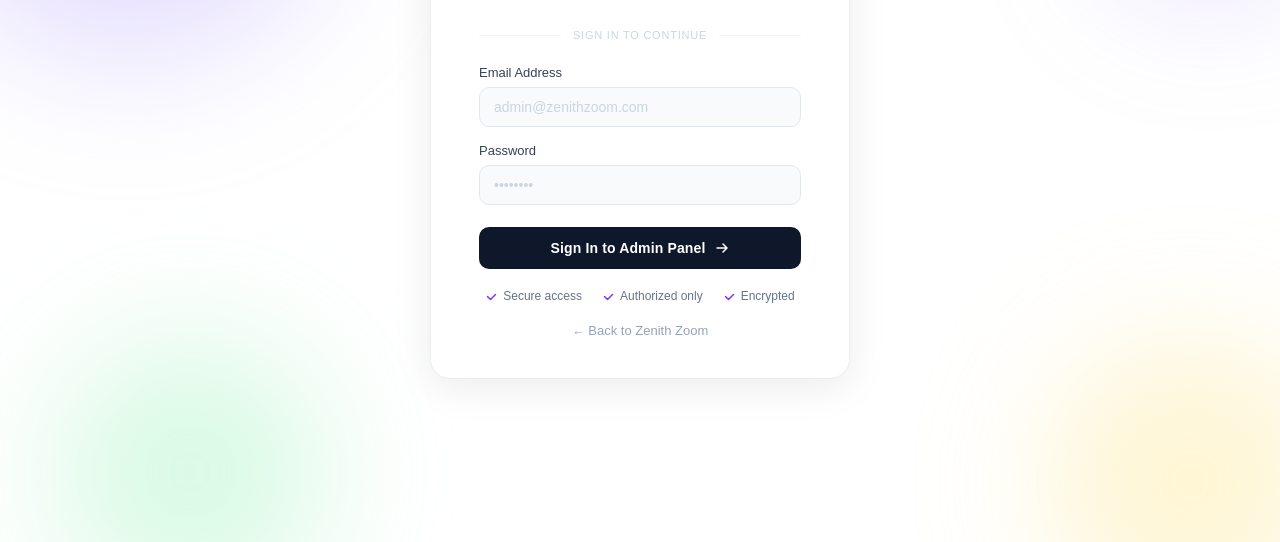
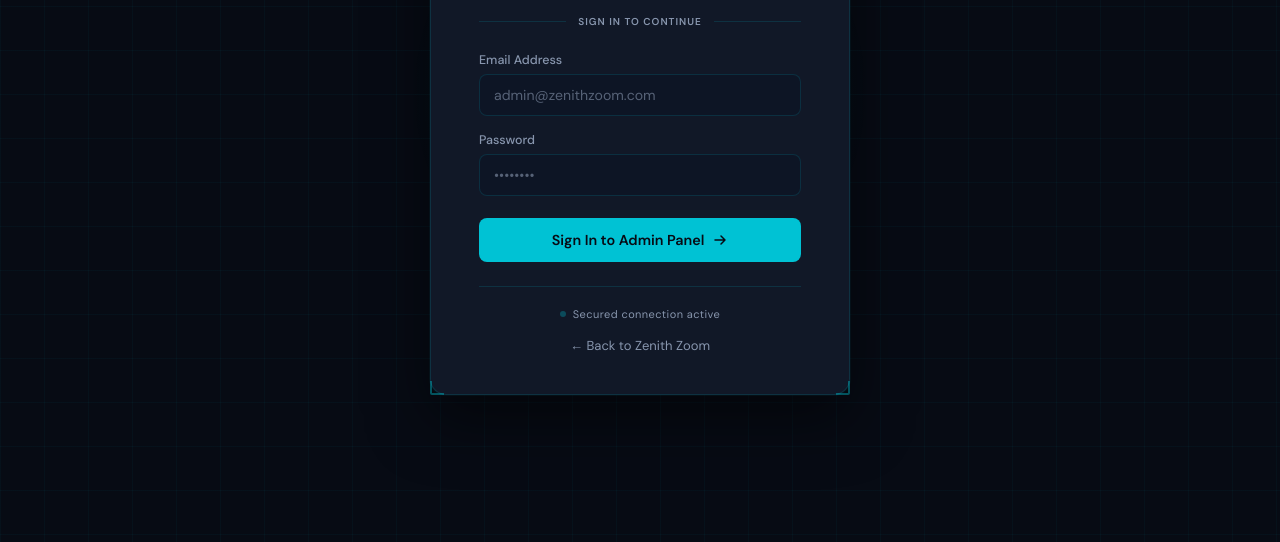
Before and after one commit to mugambikreatives-lgtm/ZZ-FINAL-OF-FINAL, a website: page views/admin-login.html in a window 1280 px wide. Shown: the part 258-800 px from the top of the page. Drawn offline with Linux system fonts and the light colour scheme; a web font is replaced by a local one.

Commit message:
Redesign admin login to match dashboard dark theme (Syne+DM Sans, teal, navy)

```diff
--- a/views/admin-login.html
+++ b/views/admin-login.html
@@ -3,21 +3,31 @@
 <head>
   <meta charset="UTF-8" />
   <meta name="viewport" content="width=device-width, initial-scale=1.0"/>
-  <title>Admin Login — ZenithZoom</title>
-  <link rel="preconnect" href="https://fonts.googleapis.com">
-  <link rel="preconnect" href="https://fonts.gstatic.com" crossorigin>
-  <link href="https://fonts.googleapis.com/css2?family=Google+Sans:wght@400;500;700&family=Google+Sans+Display:wght@400;700&display=swap" rel="stylesheet"/>
+  <title>Admin Login — Zenith Zoom</title>
+  <link href="https://fonts.googleapis.com/css2?family=Syne:wght@700;800&family=DM+Sans:wght@400;500;600&display=swap" rel="stylesheet"/>
   <style>
     *, *::before, *::after { box-sizing: border-box; margin: 0; padding: 0; }
 
     :root {
-      --font-display: 'Google Sans Display', 'Google Sans', sans-serif;
-      --font-body: 'Google Sans', sans-serif;
+      --teal: #00C2D4;
+      --teal-dark: #009BAB;
+      --teal-glow: rgba(0,194,212,0.12);
+      --teal-border: rgba(0,194,212,0.15);
+      --dark:  #070B14;
+      --dark2: #0D1525;
+      --dark3: #141E32;
+      --card:  #111827;
+      --text:  #E8EDF5;
+      --muted: #8896AE;
+      --error: #EF4444;
+      --font-display: 'Syne', sans-serif;
+      --font-body: 'DM Sans', sans-serif;
+      --radius: 10px;
     }
 
     body {
       min-height: 100vh;
-      background: #ffffff;
+      background: var(--dark);
       display: flex;
       align-items: center;
       justify-content: center;
@@ -26,47 +36,76 @@
       overflow: hidden;
     }
 
-    .blob {
+    /* Background grid lines */
+    body::before {
+      content: '';
       position: fixed;
-      border-radius: 50%;
-      filter: blur(70px);
+      inset: 0;
+      background-image:
+        linear-gradient(rgba(0,194,212,0.04) 1px, transparent 1px),
+        linear-gradient(90deg, rgba(0,194,212,0.04) 1px, transparent 1px);
+      background-size: 44px 44px;
       pointer-events: none;
       z-index: 0;
     }
-    .blob-purple  { width: 420px; height: 420px; background: #c4b5fd; opacity: 0.45; top: -100px; left: -80px; }
-    .blob-green   { width: 260px; height: 260px; background: #86efac; opacity: 0.35; bottom: -60px; left: 60px; }
-    .blob-yellow  { width: 280px; height: 280px; background: #fde68a; opacity: 0.4;  bottom: -80px; right: -50px; }
-    .blob-purple2 { width: 220px; height: 220px; background: #a78bfa; opacity: 0.25; top: 40px; right: -40px; }
+
+    /* Teal glow orb */
+    body::after {
+      content: '';
+      position: fixed;
+      width: 500px; height: 500px;
+      background: radial-gradient(circle, rgba(0,194,212,0.1) 0%, transparent 65%);
+      top: 50%; left: 50%;
+      transform: translate(-50%, -60%);
+      pointer-events: none;
+      z-index: 0;
+    }
 
     .card {
       position: relative;
       z-index: 1;
-      background: rgba(255,255,255,0.88);
-      backdrop-filter: blur(16px);
-      -webkit-backdrop-filter: blur(16px);
-      border: 1px solid rgba(0,0,0,0.07);
-      border-radius: 20px;
+      background: var(--card);
+      border: 1px solid var(--teal-border);
+      border-radius: 16px;
       padding: 44px 48px 40px;
       width: 420px;
-      box-shadow: 0 8px 40px rgba(0,0,0,0.08);
+      box-shadow: 0 0 0 1px rgba(0,194,212,0.05), 0 24px 60px rgba(0,0,0,0.5);
     }
 
-    .logo-wordmark {
+    /* Teal top accent line */
+    .card::before {
+      content: '';
+      position: absolute;
+      top: 0; left: 0; right: 0;
+      height: 2px;
+      background: linear-gradient(90deg, var(--teal), transparent);
+      border-radius: 16px 16px 0 0;
+    }
+
+    /* Corner brackets */
+    .corner { position: absolute; width: 14px; height: 14px; border-color: rgba(0,194,212,0.4); border-style: solid; }
+    .corner.tl { top: -1px; left: -1px; border-width: 2px 0 0 2px; border-radius: 2px 0 0 0; }
+    .corner.tr { top: -1px; right: -1px; border-width: 2px 2px 0 0; border-radius: 0 2px 0 0; }
+    .corner.bl { bottom: -1px; left: -1px; border-width: 0 0 2px 2px; border-radius: 0 0 0 2px; }
+    .corner.br { bottom: -1px; right: -1px; border-width: 0 2px 2px 0; border-radius: 0 0 2px 0; }
+
+    .logo {
+      text-align: center;
       font-family: var(--font-display);
       font-size: 22px;
-      font-weight: 700;
-      color: #0f172a;
+      font-weight: 800;
+      color: var(--text);
       letter-spacing: -0.3px;
-      text-align: center;
       margin-bottom: 6px;
     }
-    .logo-wordmark span { color: #7c3aed; }
+    .logo span { color: var(--teal); }
 
     .subtitle {
       text-align: center;
-      font-size: 13px;
-      color: #94a3b8;
+      font-size: 12.5px;
+      color: var(--muted);
       margin-bottom: 32px;
+      letter-spacing: 0.01em;
     }
 
     .divider {
@@ -75,56 +114,56 @@
       gap: 12px;
       margin-bottom: 24px;
     }
-    .divider-line { flex: 1; height: 1px; background: #f1f5f9; }
+    .divider-line { flex: 1; height: 1px; background: var(--teal-border); }
     .divider-label {
-      font-size: 11px;
-      color: #cbd5e1;
-      font-weight: 500;
-      letter-spacing: 0.07em;
+      font-size: 10px;
+      color: var(--muted);
+      font-weight: 600;
+      letter-spacing: 0.1em;
       text-transform: uppercase;
       white-space: nowrap;
+      font-family: var(--font-body);
     }
 
     .field { margin-bottom: 16px; }
 
     label {
       display: block;
-      font-size: 13px;
+      font-size: 0.78rem;
       font-weight: 500;
-      color: #374151;
-      margin-bottom: 7px;
+      color: var(--muted);
+      margin-bottom: 6px;
     }
 
     input[type="email"],
     input[type="password"] {
       width: 100%;
-      background: #f8fafc;
-      border: 1.5px solid #e2e8f0;
-      border-radius: 10px;
-      color: #1e293b;
+      background: var(--dark2);
+      border: 1px solid var(--teal-border);
+      border-radius: 8px;
+      color: var(--text);
       font-family: var(--font-body);
-      font-size: 14px;
+      font-size: 0.88rem;
       padding: 11px 14px;
       outline: none;
-      transition: border-color 0.15s, box-shadow 0.15s;
+      transition: border-color 0.2s, box-shadow 0.2s;
     }
     input:focus {
-      border-color: #7c3aed;
-      box-shadow: 0 0 0 3px rgba(124,58,237,0.1);
-      background: #fff;
+      border-color: var(--teal);
+      box-shadow: 0 0 0 3px rgba(0,194,212,0.1);
     }
-    input::placeholder { color: #cbd5e1; }
+    input::placeholder { color: var(--muted); opacity: 0.6; }
 
     .error-msg {
       display: none;
-      background: #fef2f2;
-      border: 1px solid #fecaca;
-      color: #dc2626;
+      background: rgba(239,68,68,0.08);
+      border: 1px solid rgba(239,68,68,0.2);
+      color: #FCA5A5;
       font-size: 13px;
       border-radius: 8px;
       padding: 10px 14px;
-      margin-top: 4px;
       margin-bottom: 4px;
+      font-family: var(--font-body);
     }
     .error-msg.show { display: block; }
 
@@ -132,71 +171,82 @@
       width: 100%;
       margin-top: 22px;
       padding: 13px;
-      background: #0f172a;
+      background: var(--teal);
       border: none;
-      border-radius: 10px;
-      color: #fff;
+      border-radius: 8px;
+      color: var(--dark);
       font-family: var(--font-body);
-      font-size: 14px;
+      font-size: 0.9rem;
       font-weight: 600;
       cursor: pointer;
       display: flex;
       align-items: center;
       justify-content: center;
       gap: 8px;
-      transition: background 0.15s, transform 0.1s;
-      letter-spacing: 0.01em;
+      transition: background 0.2s, transform 0.1s, box-shadow 0.2s;
     }
-    .btn:hover:not(:disabled) { background: #1e293b; }
+    .btn:hover:not(:disabled) {
+      background: var(--teal-dark);
+      transform: translateY(-1px);
+      box-shadow: 0 4px 20px rgba(0,194,212,0.3);
+    }
     .btn:active:not(:disabled) { transform: scale(0.99); }
-    .btn:disabled { opacity: 0.6; cursor: not-allowed; }
+    .btn:disabled { opacity: 0.5; cursor: not-allowed; }
     .btn svg { width: 16px; height: 16px; }
 
     .spinner {
       width: 16px; height: 16px;
-      border: 2px solid rgba(255,255,255,0.3);
-      border-top-color: #fff;
+      border: 2px solid rgba(7,11,20,0.3);
+      border-top-color: var(--dark);
       border-radius: 50%;
       animation: spin 0.7s linear infinite;
       display: none;
     }
     @keyframes spin { to { transform: rotate(360deg); } }
 
-    .trust {
-      display: flex;
-      justify-content: center;
-      gap: 20px;
-      margin-top: 20px;
-    }
-    .trust-item {
+    .status-bar {
       display: flex;
       align-items: center;
-      gap: 5px;
-      font-size: 12px;
-      color: #64748b;
+      justify-content: center;
+      gap: 7px;
+      margin-top: 24px;
+      padding-top: 20px;
+      border-top: 1px solid var(--teal-border);
     }
-    .trust-item svg { width: 13px; height: 13px; flex-shrink: 0; }
+    .status-dot {
+      width: 6px; height: 6px;
+      border-radius: 50%;
+      background: var(--teal);
+      animation: pulse 2s ease-in-out infinite;
+    }
+    @keyframes pulse { 0%,100%{opacity:1} 50%{opacity:0.3} }
+    .status-text {
+      font-size: 11px;
+      color: var(--muted);
+      letter-spacing: 0.04em;
+    }
 
     .back {
       display: block;
       text-align: center;
-      margin-top: 20px;
+      margin-top: 16px;
       font-size: 13px;
-      color: #94a3b8;
+      color: var(--muted);
       text-decoration: none;
-      transition: color 0.15s;
+      font-family: var(--font-body);
+      transition: color 0.2s;
     }
-    .back:hover { color: #7c3aed; }
+    .back:hover { color: var(--teal); }
   </style>
 </head>
 <body>
-  <div class="blob blob-purple"></div>
-  <div class="blob blob-green"></div>
-  <div class="blob blob-yellow"></div>
-  <div class="blob blob-purple2"></div>
+  <div class="card">
+    <div class="corner tl"></div>
+    <div class="corner tr"></div>
+    <div class="corner bl"></div>
+    <div class="corner br"></div>
 
-  <div class="card">
-    <div class="logo-wordmark">Zenith<span>Zoom</span></div>
+    <div class="logo">Zenith<span>Zoom</span></div>
     <p class="subtitle">Admin Panel — Authorized Access Only</p>
 
     <div class="divider">
@@ -221,30 +271,19 @@
       <span id="btn-text">Sign In to Admin Panel</span>
       <div class="spinner" id="spinner"></div>
       <svg id="btn-arrow" viewBox="0 0 16 16" fill="none" xmlns="http://www.w3.org/2000/svg">
-        <path d="M3 8h10M9 4l4 4-4 4" stroke="white" stroke-width="1.5" stroke-linecap="round" stroke-linejoin="round"/>
+        <path d="M3 8h10M9 4l4 4-4 4" stroke="#070B14" stroke-width="1.5" stroke-linecap="round" stroke-linejoin="round"/>
       </svg>
     </button>
 
-    <div class="trust">
-      <div class="trust-item">
-        <svg viewBox="0 0 13 13" fill="none"><path d="M2.5 6.5l3 3 5-5" stroke="#7c3aed" stroke-width="1.5" stroke-linecap="round" stroke-linejoin="round"/></svg>
-        Secure access
-      </div>
-      <div class="trust-item">
-        <svg viewBox="0 0 13 13" fill="none"><path d="M2.5 6.5l3 3 5-5" stroke="#7c3aed" stroke-width="1.5" stroke-linecap="round" stroke-linejoin="round"/></svg>
-        Authorized only
-      </div>
-      <div class="trust-item">
-        <svg viewBox="0 0 13 13" fill="none"><path d="M2.5 6.5l3 3 5-5" stroke="#7c3aed" stroke-width="1.5" stroke-linecap="round" stroke-linejoin="round"/></svg>
-        Encrypted
-      </div>
+    <div class="status-bar">
+      <div class="status-dot"></div>
+      <span class="status-text">Secured connection active</span>
     </div>
 
     <a href="/" class="back">← Back to Zenith Zoom</a>
   </div>
 
   <script>
-    // Allow Enter key to submit
     document.addEventListener('keydown', function(e) {
       if (e.key === 'Enter') handleLogin();
     });
@@ -265,7 +304,6 @@
         return;
       }
 
-      // Loading state
       btn.disabled = true;
       spinner.style.display = 'block';
       arrow.style.display = 'none';
```
